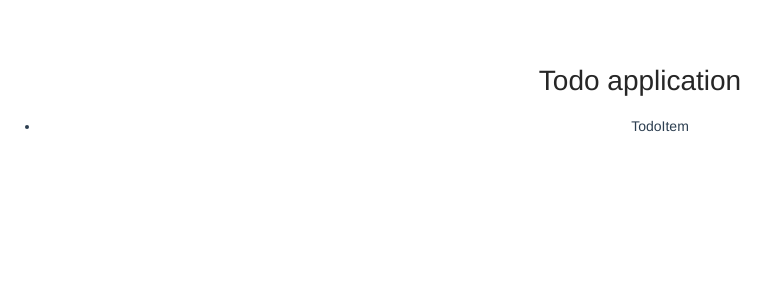
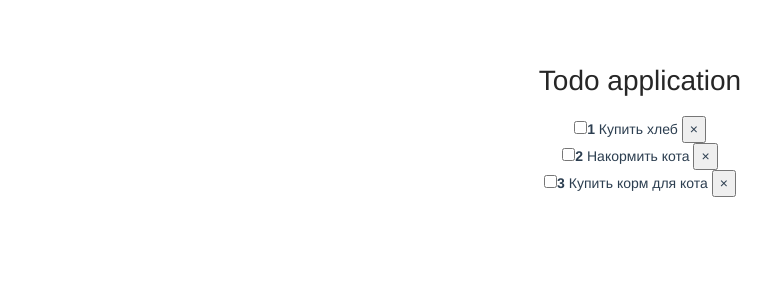
Before and after one commit to alisamaiboroda/Todo, a Vue app: page / in a window 1280 px wide. Shown: the top 300 px of the page, without its empty margins (0-778 px from the left). Built offline with nearby package versions, Linux system fonts and the light colour scheme.

Commit message:
create todos

```diff
--- a/src/components/TodoItem.vue
+++ b/src/components/TodoItem.vue
@@ -1,3 +1,21 @@
 <template>
-  <li>TodoItem</li>
+  <li>
+    <span>
+      <input type="checkbox" />
+      <strong>{{ todo.id }}</strong>
+      {{ todo.title }}
+    </span>
+    <button>&times;</button>
+  </li>
 </template>
+
+<script>
+export default {
+  props: {
+    todo: {
+      type: Object,
+      required: true,
+    },
+  },
+};
+</script>
--- a/src/components/TodoList.vue
+++ b/src/components/TodoList.vue
@@ -1,14 +1,23 @@
 <template>
   <ul>
-    <TodoItem />
+    <TodoItem v-for="todo in todos" v-bind:todo="todo" v-bind:key="todo" />
   </ul>
 </template>
 
 <script>
 import TodoItem from "./TodoItem";
 export default {
+  props: ["todos"],
   components: {
     TodoItem,
   },
 };
 </script>
+
+<style scoped>
+ul {
+  list-style: none;
+  margin: 0;
+  padding: 0;
+}
+</style>
```
